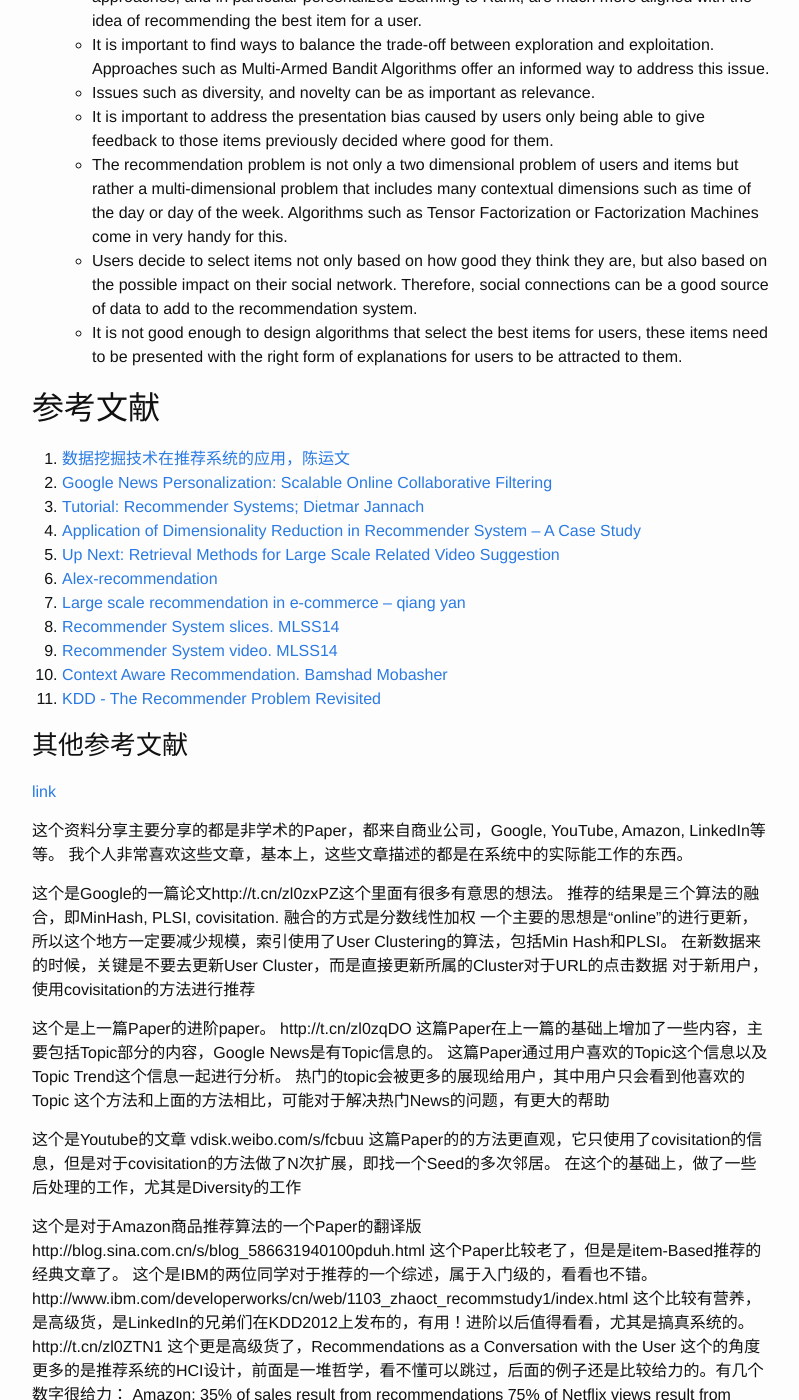
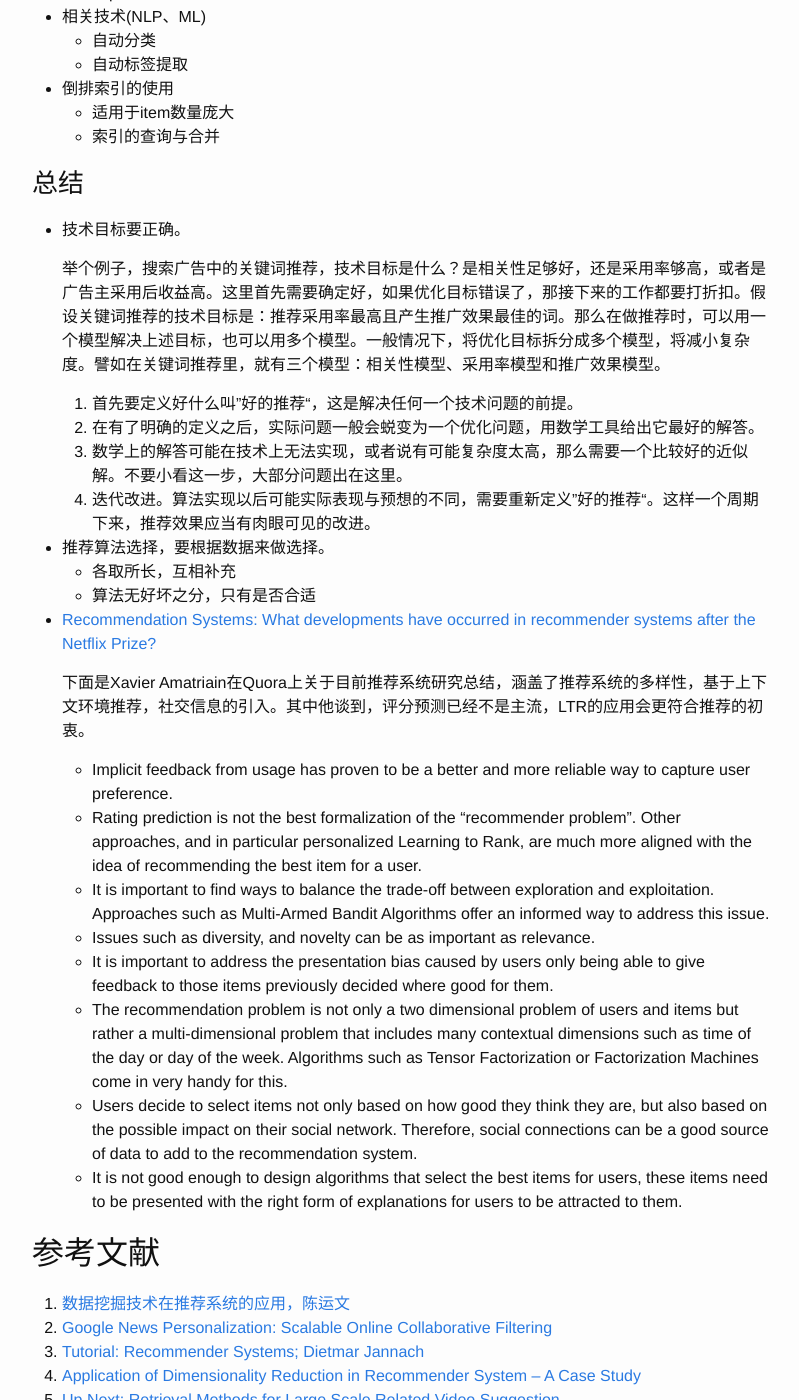
Before and after one commit to zzbased/zzbased.github.com_bak, a Jekyll site: the page built from _posts/2015-01-03-recommendation_algorithms.md, in a window 1280 px wide and 1400 px high, scrolled down 17314 px. Shown: the whole window, without its empty margins (238-1037 px from the left). Built offline with Jekyll 4.4.1, drawn with Linux system fonts in a browser that asks for light colours; formulas are drawn with MathJax 3; some of the changed text lies outside the part shown.

Commit message:
update recommender

```diff
--- a/_posts/2015-01-03-recommendation_algorithms.md
+++ b/_posts/2015-01-03-recommendation_algorithms.md
@@ -1,19 +1,24 @@
 ---
 layout: post
-title: "推荐算法实战"
+title: "推荐算法总结"
 description: ""
 category:
 tags: [machine learning]
 ---
 <script type="text/javascript" src="http://cdn.mathjax.org/mathjax/latest/MathJax.js?config=default"></script>
 
-# 推荐算法实战
+
+# 推荐算法总结
 
 #### author: vincentyao@tencent.com
 
-推荐在计算广告上有很多的运用，这里计划把推荐算法总结一下。
+互联网的发展经历了这样几个阶段，首先是信息产生阶段，接着由于信息越来越多，用户需要查询相关信息，就有了搜索引擎，再接着，信息过载更加严重，用户需求不明确时，就需要推荐引擎了。
+
+推荐在计算广告上有很多的运用，如下图所示，Netflix有2/3的电影观看都是经由推荐的。
 
 ![](https://raw.githubusercontent.com/zzbased/zzbased.github.com/master/_posts/images/value_of_recommender.png)
+
+这里计划按照自己的理解对推荐算法做一个总结。下面内容主要分为三节，第一节介绍各种推荐算法，包括传统算法(CF)，新算法(Deeplearning)等；第二节精选了业界的一些成熟推荐系统，做一下简要的学习与总结；第三节则是自己对推荐系统的理解与总结。
 
 ## 推荐算法介绍
 
@@ -47,11 +52,13 @@
 #### Item-based
 先计算item similarity，再基于user rated items预测。
 
-- Normalization/Bias，rate bias：\\(b_{ui} = μ(global) + b_u(user bias) + b_i(item bias)\\)，\\(s_k(i,u)\\) is k-nearest neighbors to i that were rated by user u
+- 考虑到不同的用户，对于不同的物品，都有不同的打分偏置；所以需要做归一化与偏置矫正。rate bias：\\(b_{ui} = μ(global) + b_u(user bias) + b_i(item bias)\\)，\\(s_k(i,u)\\) is k-nearest neighbors to i that were rated by user u。
+
 	![](https://raw.githubusercontent.com/zzbased/zzbased.github.com/master/_posts/images/cf_formula.png)
 	![](https://raw.githubusercontent.com/zzbased/zzbased.github.com/master/_posts/images/user_item_bias.png)
 
 - item-based计算流程：
+
 	![](https://raw.githubusercontent.com/zzbased/zzbased.github.com/master/_posts/images//item_similarity.png)
 
 #### Association rules(关联规则)
@@ -81,7 +88,7 @@
 	- 先写出loss function，再利用SGD or Alternating least squares求解
 		![](https://raw.githubusercontent.com/zzbased/zzbased.github.com/master/_posts/images/svd_object_function.png)
 
-		增加bias后：
+		增加bias后的目标优化函数(loss function)：
 		![](https://raw.githubusercontent.com/zzbased/zzbased.github.com/master/_posts/images/svd_object_function_bias.png)
 
 		关于user/item biases的作用，补充几点：(1)偏好信息的充分利用；(2)能充分利用用户、物品的profile等属性信息；(3)属性之间能方便的进行各种组合。
@@ -97,9 +104,12 @@
 	除了在SVD中定义的向量外，每个item对应一个向量yi，来通过user隐含回馈过的item的集合来刻画用户的偏好。
 
 	$$\hat{r}_{ui} = \mu + b_i + b_u + q_i^T (p_u + |R(u)|^{-\frac{1}{2}} \sum_{j\in R(u)} y_i)$$
+
 	其中， R(u) 代表user隐含回馈（打分过的）过的item的集合。
 	可以看到，现在user被建模为\\( p_u + |R(u)|^{-\frac{1}{2}} \sum_{j\in R(u)} y_i \\)，
+
 	具体请参考[文章SVD/SVD++](http://www.superchun.com/machine-learning/svd1.html)，[论文Factorization Meets the Neighborhood: a Multifaceted Collaborative Filtering Model](http://research.yahoo.com/files/kdd08koren.pdf)
+
 - SVDfeature
 
 	[SVDFeature: A Toolkit for Feature-based Collaborative Filtering](http://www.jmlr.org/papers/volume13/chen12a/chen12a.pdf)
@@ -115,20 +125,26 @@
 	- [NMF](http://www.csie.ntu.edu.tw/~cjlin/nmf/)
 
 #### RBM
+
 [论文 Restricted Boltzmann Machines for Collaborative Filtering]()
 
 #### Clustering
+
 将用户聚类后，再基于传统CF的方法(此时user不是单独的用户，而是cluster)
 
 #### Locality-sensitive hashing
+
 - Method for grouping similar items in highly dimensional spaces；
 - Find a hashing function s.t. similar items are grouped in the same buckets;
+- 可以参考站内文章[矩阵相似度计算](http://zzbased.github.io/2015/01/01/matrix-similarity.html)
 
 #### Classifiers
-Classifiers can be used in CF and CB Recommenders。优点：可以和其他方法结合使用。缺点是：需要一份训练集。
+Classifiers can be used in CF and CB Recommenders。
+优点：可以和其他方法结合使用。缺点是：需要一份训练集。
 
 ### Content-based Recommenders
-item/user profiles, category, tag/keyword
+
+这里可以利用众多自然语言处理技术，分别建立用户/Item画像(category, tag/keyword，topic等)，然后基于两者画像做相关性计算。
 
 ![](https://raw.githubusercontent.com/zzbased/zzbased.github.com/master/_posts/images/content_based.png)
 
@@ -139,6 +155,7 @@
 - Learning to rank is a key element for personalization
 - Treat the problem as a standard supervised classification problem
 - [Ranklib code](http://people.cs.umass.edu/~vdang/ranklib.html)，[svmlight](http://svmlight.joachims.org)
+
 - Pointwise
 	- Ranking score based on regression or classification
 	- LR, SVM, GBDT, McRank ...
@@ -155,7 +172,7 @@
 #### Context-aware Recommendations
 - [论文Context-Aware Recommender Systems](http://ids.csom.umn.edu/faculty/gedas/NSFCareer/CARS-chapter-2010.pdf)
 
-- R: User * Item -> Rating    比较  R: User * Item * Context -> Rating
+- 从[R: User * Item -> Rating] 到 [R: User * Item * Context -> Rating]
 
 - 传统推荐过程框图
 	![](https://raw.githubusercontent.com/zzbased/zzbased.github.com/master/_posts/images/general-recommender.png)
@@ -178,6 +195,7 @@
 - [Recommending music on Spotify with deep learning](http://benanne.github.io/2014/08/05/spotify-cnns.html)
 
 #### Similarity: graph-based similarity(simrank)
+
 - Graph-based similarities
 	- SimRank: two objects are similar if they are referenced by similar objects
 	- [论文 SimRank](http://www-cs-students.stanford.edu/~glenj/simrank.pdf)
@@ -207,6 +225,7 @@
 - [推荐算法总结](http://blog.csdn.net/oopsoom/article/details/33740799)
 
 常用推荐算法点评(by 陈运文)
+
 - Item-based collaborative filtering
 	- 应用最为广泛的方法
 	- 存在各种计算方法的改进;但Similarity计算随意性大
@@ -219,6 +238,7 @@
 - Statistics-based
 	- 简陋,直观,非个性化,被大量使用
 	- 可用于补足策略
+
 ### 效果评估
 - MAP/nDCG: top-N推荐
 - RMSE/MAE: 评分预测问题
@@ -246,7 +266,6 @@
 - 电台的音乐推荐：必须使用一个算法系统（其中包含多个算法）来针对不同的用户进行不同的算法调度
 
 ### [年终总结 & 算法数据的思考 by 飞林沙](http://www.douban.com/note/472267231/)
-
 
 ### [世纪佳缘用户推荐系统的发展历史](https://breezedeus.github.io/2015/01/31/breezedeus-review-for-year-2014-tech.html)
 
@@ -303,8 +322,6 @@
 ### [推荐系统中所使用的混合技术介绍](http://www.52ml.net/318.html)
 系统架构层面一般使用多段组合混合推荐框架，算法层面则使用加权型混合推荐技术，包括LR、RBM、GBDT系列。此外还介绍分级型混合推荐技术，交叉调和技术，瀑布型混合方法，推荐基础特征混合技术，推荐模型混合技术，整体式混合推荐框架等。
 
-
-
 ### [CIKM Competition数据挖掘竞赛夺冠算法陈运文](http://www.52nlp.cn/cikm-competition-topdata)
 该文讲述的不是推荐算法，而是一个分类问题，不过也有一些对我个人有启发的地方：
 
@@ -327,6 +344,12 @@
 
 Justin:online match + online learning works very well
 赞processing stack。我们最近在豆瓣fm上也做了online learning，improve10个点左右
+
+### [Google News Personalization: Scalable Online Collaborative Filtering](http://www2007.org/papers/paper570.pdf)
+- 推荐的结果是三个算法的融合，即MinHash, PLSI, covisitation。融合的方式是分数线性加权。
+- 一个主要的思想是“online”的进行更新，所以这个地方一定要减少规模，索引使用了User Clustering的算法，包括Min Hash和PLSI。在新数据来的时候，关键是不要去更新User Cluster，而是直接更新所属的Cluster对于URL的点击数据。对于新用户，使用covisitation的方法进行推荐
+- [Personalized News Recommendation Based on Click Behavior](http://citeseerx.ist.psu.edu/viewdoc/download?doi=10.1.1.308.3087&rep=rep1&type=pdf)
+- [The YouTube video recommendation system]()
 
 ## 推荐系统总结
 
@@ -391,21 +414,23 @@
 	- 索引的查询与合并
 
 
-### 个人总结
+### 总结
 - 技术目标要正确。
+
+	举个例子，搜索广告中的关键词推荐，技术目标是什么？是相关性足够好，还是采用率够高，或者是广告主采用后收益高。这里首先需要确定好，如果优化目标错误了，那接下来的工作都要打折扣。假设关键词推荐的技术目标是：推荐采用率最高且产生推广效果最佳的词。那么在做推荐时，可以用一个模型解决上述目标，也可以用多个模型。一般情况下，将优化目标拆分成多个模型，将减小复杂度。譬如在关键词推荐里，就有三个模型：相关性模型、采用率模型和推广效果模型。
 
 	1. 首先要定义好什么叫”好的推荐“，这是解决任何一个技术问题的前提。
 	2. 在有了明确的定义之后，实际问题一般会蜕变为一个优化问题，用数学工具给出它最好的解答。
 	3. 数学上的解答可能在技术上无法实现，或者说有可能复杂度太高，那么需要一个比较好的近似解。不要小看这一步，大部分问题出在这里。
 	4. 迭代改进。算法实现以后可能实际表现与预想的不同，需要重新定义”好的推荐“。这样一个周期下来，推荐效果应当有肉眼可见的改进。
 
-- 推荐算法选择
+- 推荐算法选择，要根据数据来做选择。
 	- 各取所长，互相补充
 	- 算法无好坏之分，只有是否合适
 
 - [Recommendation Systems: What developments have occurred in recommender systems after the Netflix Prize?](http://www.quora.com/Recommendation-Systems/What-developments-have-occurred-in-recommender-systems-after-the-Netflix-Prize/answer/Xavier-Amatriain?srid=z0Q5&share=1)
 
-	 在 Quora 上关于目前推荐系统研究总结，涵盖了推荐系统的多样性，基于上下文环境推荐，社交信息的引入，评分预测已经不是主流，LTR的应用会更符合推荐的初衷等
+	下面是Xavier Amatriain在Quora上关于目前推荐系统研究总结，涵盖了推荐系统的多样性，基于上下文环境推荐，社交信息的引入。其中他谈到，评分预测已经不是主流，LTR的应用会更符合推荐的初衷。
 
 	- Implicit feedback from usage has proven to be a better and more reliable way to capture user preference.
 	- Rating prediction is not the best formalization of the "recommender problem". Other approaches, and in particular personalized Learning to Rank, are much more aligned with the idea of recommending the best item for a user.
@@ -428,37 +453,5 @@
 9. [Recommender System video. MLSS14](http://videolectures.net/kdd2014_amatriain_mobasher_recommender_problem/)
 10. [Context Aware Recommendation. Bamshad Mobasher](http://www.kdd.org/kdd2014/tutorials/KDD-%20The%20RecommenderProblemRevisited-Part2.pdf)
 11. [KDD - The Recommender Problem Revisited](http://www.kdd.org/kdd2014/tutorials/KDD%20-%20The%20Recommender%20Problem%20Revisited.pdf)
-
-### 其他参考文献
-[link](http://blog.sina.com.cn/s/blog_804abfa70101btrv.html)
-
-这个资料分享主要分享的都是非学术的Paper，都来自商业公司，Google, YouTube, Amazon, LinkedIn等等。
-我个人非常喜欢这些文章，基本上，这些文章描述的都是在系统中的实际能工作的东西。
-
-这个是Google的一篇论文http://t.cn/zl0zxPZ这个里面有很多有意思的想法。
-推荐的结果是三个算法的融合，即MinHash, PLSI, covisitation.
-融合的方式是分数线性加权
-一个主要的思想是“online”的进行更新，所以这个地方一定要减少规模，索引使用了User Clustering的算法，包括Min Hash和PLSI。
-在新数据来的时候，关键是不要去更新User Cluster，而是直接更新所属的Cluster对于URL的点击数据
-对于新用户，使用covisitation的方法进行推荐
-
-这个是上一篇Paper的进阶paper。 http://t.cn/zl0zqDO
-这篇Paper在上一篇的基础上增加了一些内容，主要包括Topic部分的内容，Google News是有Topic信息的。
-这篇Paper通过用户喜欢的Topic这个信息以及Topic Trend这个信息一起进行分析。
-热门的topic会被更多的展现给用户，其中用户只会看到他喜欢的Topic
-这个方法和上面的方法相比，可能对于解决热门News的问题，有更大的帮助
-
-这个是Youtube的文章 vdisk.weibo.com/s/fcbuu
-这篇Paper的的方法更直观，它只使用了covisitation的信息，但是对于covisitation的方法做了N次扩展，即找一个Seed的多次邻居。
-在这个的基础上，做了一些后处理的工作，尤其是Diversity的工作
-
- 这个是对于Amazon商品推荐算法的一个Paper的翻译版
-http://blog.sina.com.cn/s/blog_586631940100pduh.html
-  这个Paper比较老了，但是是item-Based推荐的经典文章了。
-这个是IBM的两位同学对于推荐的一个综述，属于入门级的，看看也不错。
-  http://www.ibm.com/developerworks/cn/web/1103_zhaoct_recommstudy1/index.html
-这个比较有营养，是高级货，是LinkedIn的兄弟们在KDD2012上发布的，有用！进阶以后值得看看，尤其是搞真系统的。http://t.cn/zl0ZTN1
-这个更是高级货了，Recommendations as a Conversation with the User
-这个的角度更多的是推荐系统的HCI设计，前面是一堆哲学，看不懂可以跳过，后面的例子还是比较给力的。有几个数字很给力：
-Amazon: 35% of sales result from recommendations
-75% of Netflix views result from recommendations
+12. [推荐系统的资料分享](http://blog.sina.com.cn/s/blog_804abfa70101btrv.html)，里面分享的几篇文章值得一看
+13. [精准定向的广告系统 yiwang](http://www.docin.com/p-936085086.html)
```
Also changed, not shown: other parts of _posts/2015-01-03-recommendation_algorithms.md (+3 -3 lines).
